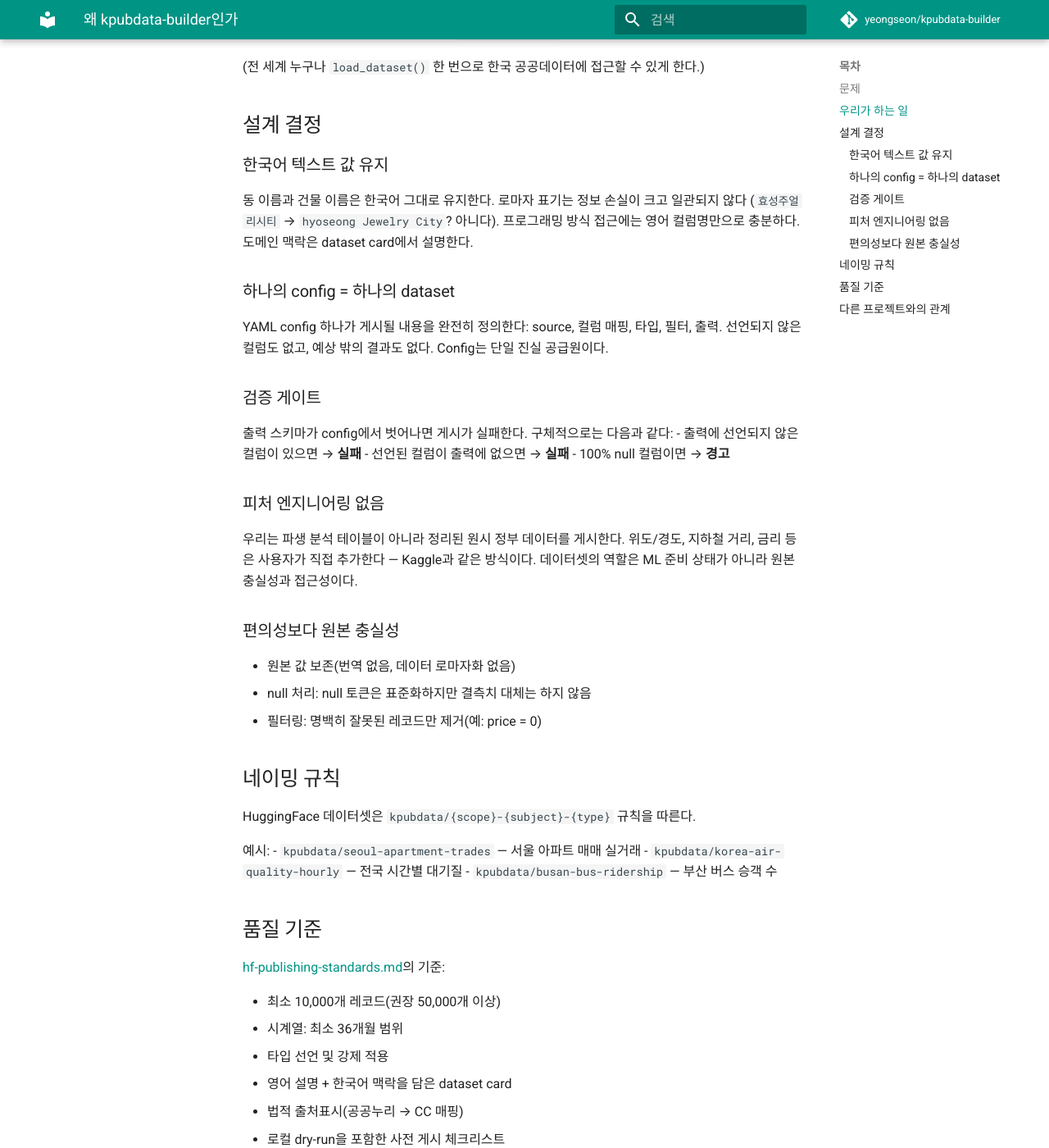
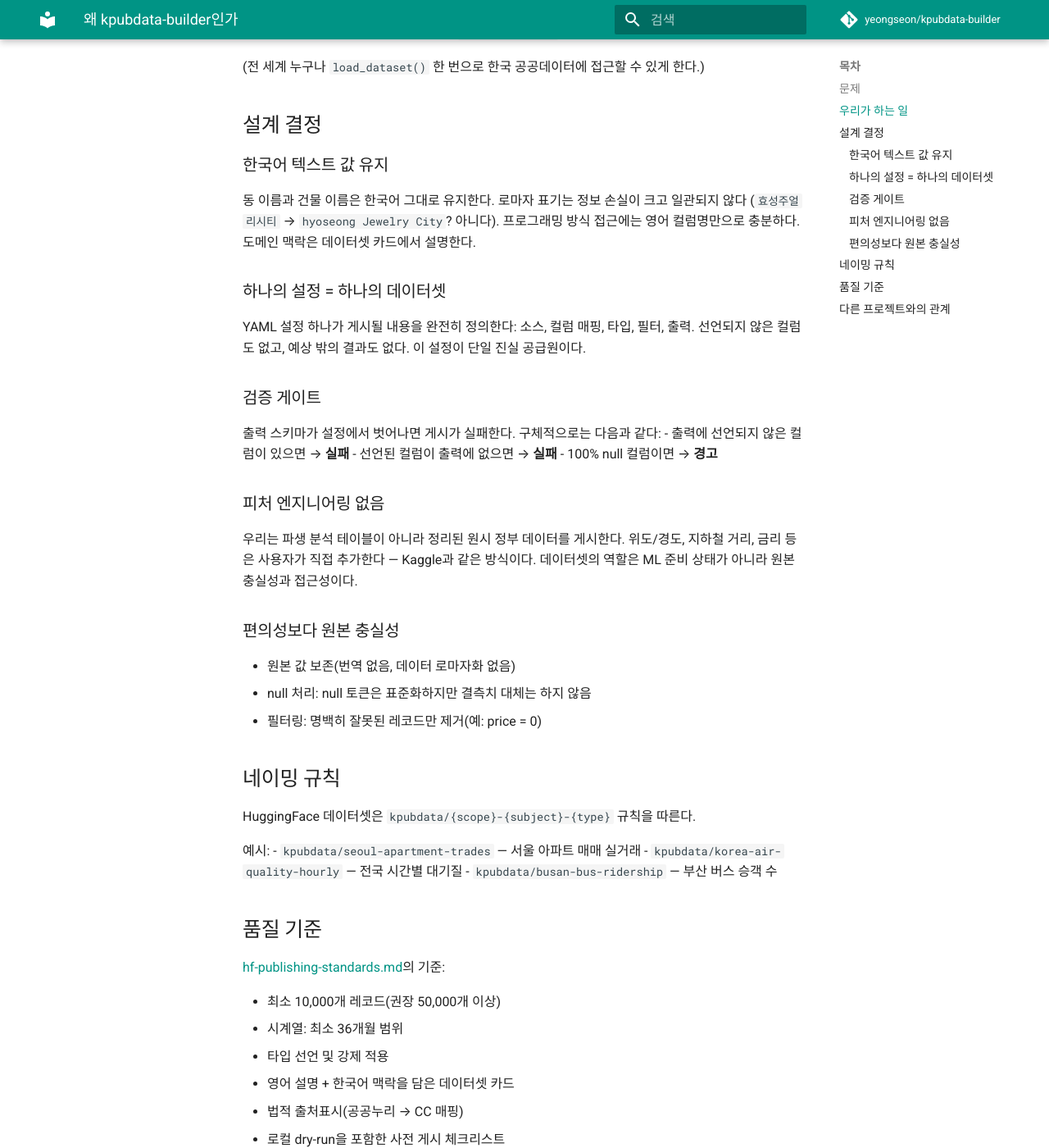
Before and after one commit to yeongseon/kpubdata-builder, an MkDocs documentation site: the page built from docs/vision.md, in a window 1280 px wide and 1400 px high, scrolled down 659 px. Shown: the whole window at 82% size. Built offline with MkDocs 1.6.1 and Material for MkDocs 9.7.7, drawn with Linux system fonts in a browser that asks for light colours; comment, search, counter and statistics services are not loaded; some of the changed text lies outside the part shown.

Commit message:
docs: fix incomplete Korean translation and revert non-translation code changes
Ultraworked with [Sisyphus](https://github.com/code-yeongyu/oh-my-openagent)

Co-authored-by: Sisyphus <clio-agent@sisyphuslabs.ai>

```diff
--- a/docs/vision.md
+++ b/docs/vision.md
@@ -29,16 +29,16 @@ kpubdata-builder는 한국 공공 API의 원시 데이터를
 
 동 이름과 건물 이름은 한국어 그대로 유지한다. 로마자 표기는 정보 손실이 크고 일관되지 않다
 (`효성주얼리시티` → `hyoseong Jewelry City`? 아니다). 프로그래밍 방식 접근에는 영어 컬럼명만으로 충분하다.
-도메인 맥락은 dataset card에서 설명한다.
+도메인 맥락은 데이터셋 카드에서 설명한다.
 
-### 하나의 config = 하나의 dataset
+### 하나의 설정 = 하나의 데이터셋
 
-YAML config 하나가 게시될 내용을 완전히 정의한다: source, 컬럼 매핑, 타입, 필터, 출력.
-선언되지 않은 컬럼도 없고, 예상 밖의 결과도 없다. Config는 단일 진실 공급원이다.
+YAML 설정 하나가 게시될 내용을 완전히 정의한다: 소스, 컬럼 매핑, 타입, 필터, 출력.
+선언되지 않은 컬럼도 없고, 예상 밖의 결과도 없다. 이 설정이 단일 진실 공급원이다.
 
 ### 검증 게이트
 
-출력 스키마가 config에서 벗어나면 게시가 실패한다. 구체적으로는 다음과 같다:
+출력 스키마가 설정에서 벗어나면 게시가 실패한다. 구체적으로는 다음과 같다:
 - 출력에 선언되지 않은 컬럼이 있으면 → **실패**
 - 선언된 컬럼이 출력에 없으면 → **실패**
 - 100% null 컬럼이면 → **경고**
@@ -71,15 +71,15 @@ HuggingFace 데이터셋은 `kpubdata/{scope}-{subject}-{type}` 규칙을 따른
 - 최소 10,000개 레코드(권장 50,000개 이상)
 - 시계열: 최소 36개월 범위
 - 타입 선언 및 강제 적용
-- 영어 설명 + 한국어 맥락을 담은 dataset card
+- 영어 설명 + 한국어 맥락을 담은 데이터셋 카드
 - 법적 출처표시(공공누리 → CC 매핑)
 - 로컬 dry-run을 포함한 사전 게시 체크리스트
 
 ## 다른 프로젝트와의 관계
 
-| Project | Role |
+| 프로젝트 | 역할 |
 |---|---|
 | **kpubdata** | Python SDK — API 인증, 페이지네이션, 응답 파싱 담당 |
-| **kpubdata-builder** | 빌드 파이프라인 — fetch, transform, validate, publish 담당 |
-| **kpubdata-studio** | 시각적 워크벤치 UI(향후) — inspect, preview, export 담당 |
+| **kpubdata-builder** | 빌드 파이프라인 — 수집, 변환, 검증, 게시 담당 |
+| **kpubdata-studio** | 시각적 워크벤치 UI(향후) — 탐색, 미리보기, 내보내기 담당 |
 | **HuggingFace kpubdata org** | 게시된 데이터셋 — 사용자가 최종적으로 소비하는 결과물 |
```
Also changed, not shown: AGENTS.md (+32 -32 lines), 2 other files.
